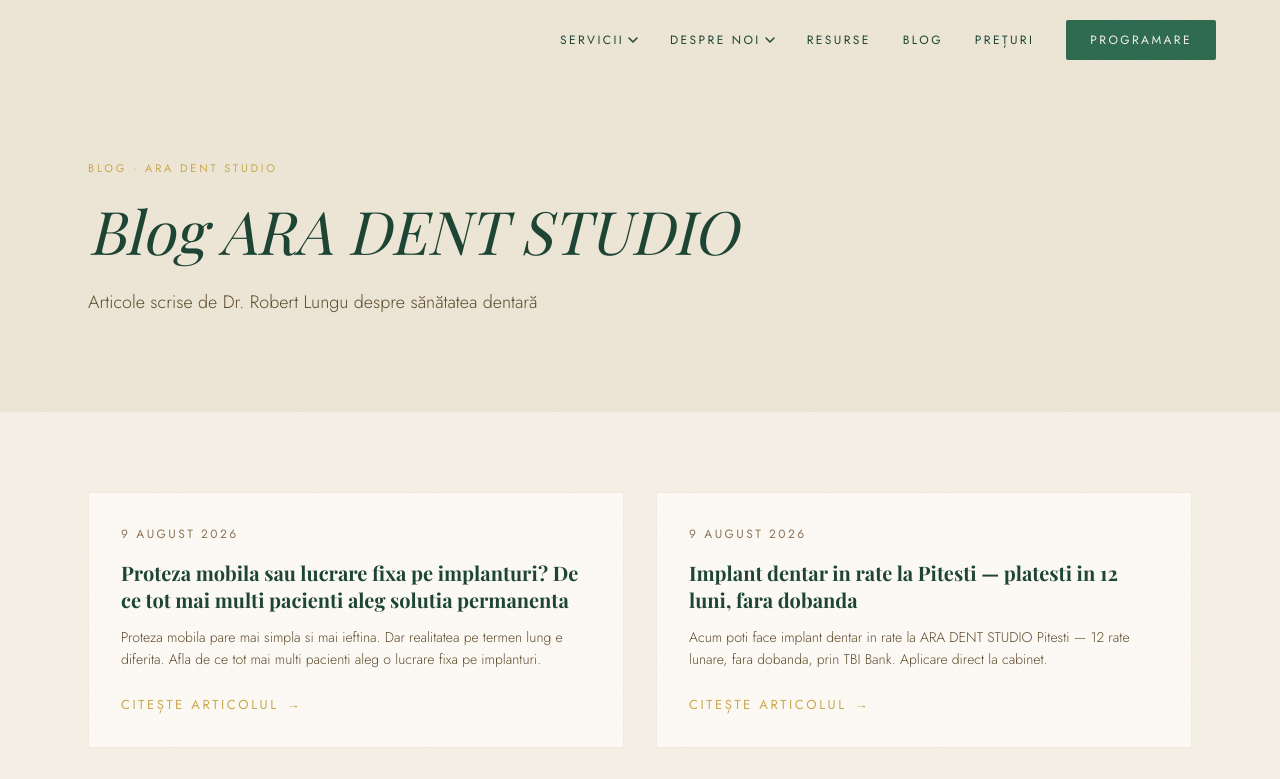
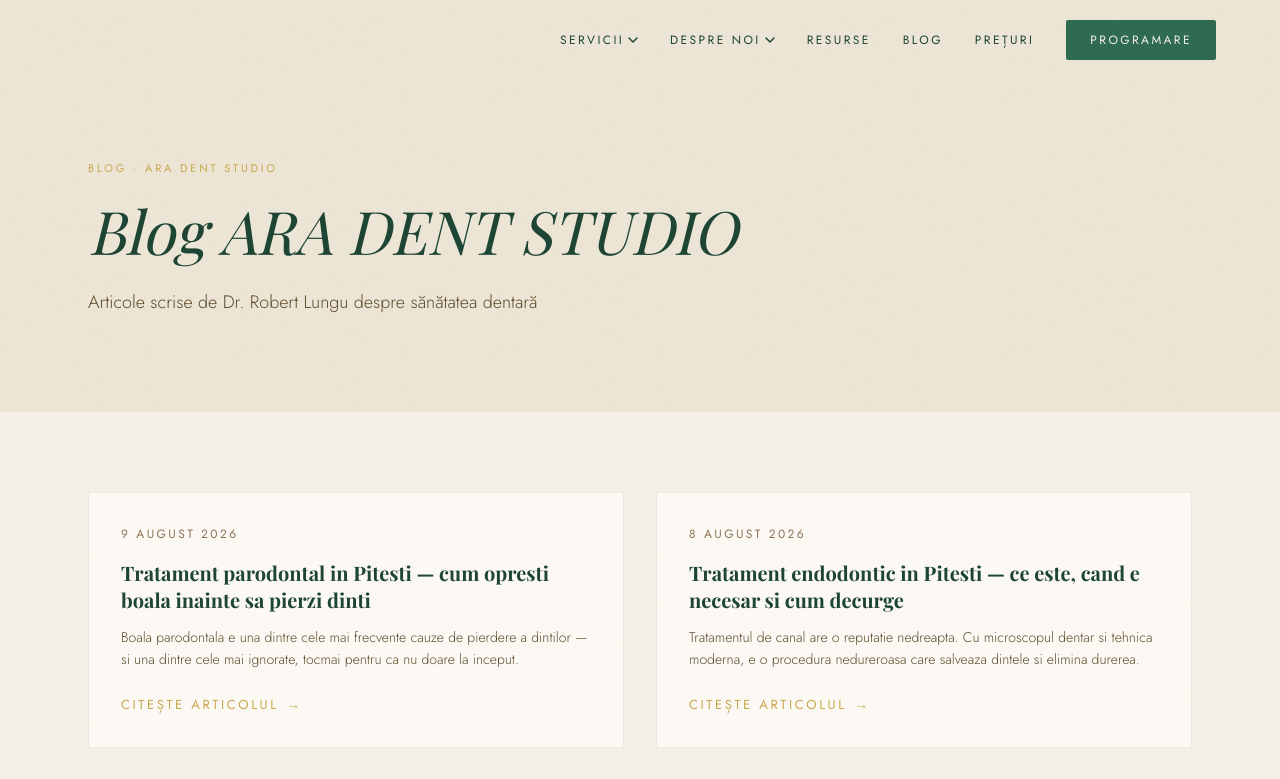
Before and after one commit to Rbt1/aradentpitesti, a Next.js app: page /blog in a window 1280 px wide. Shown: the top 779 px of the page. Built offline with nearby package versions, Linux system fonts and the light colour scheme; grey boxes are pictures that could not be loaded.

Commit message:
fix date articole blog 6-9 august

```diff
--- a/data/articole.ts
+++ b/data/articole.ts
@@ -485,7 +485,7 @@
     title: 'Proteza mobila sau lucrare fixa pe implanturi? De ce tot mai multi pacienti aleg solutia permanenta',
     metaDescription: 'Proteza mobila vs lucrare fixa pe implanturi — diferente esentiale, avantaje si dezavantaje. Afla de ce tot mai multi pacienti renunta la proteza mobila. ARA DENT STUDIO Pitesti.',
     excerpt: 'Proteza mobila pare mai simpla si mai ieftina. Dar realitatea pe termen lung e diferita. Afla de ce tot mai multi pacienti aleg o lucrare fixa pe implanturi.',
-    date: '2026-08-09',
+    date: '2026-08-06',
     continut: `
     <p>Daca ai pierdut mai multi dinti si cauti o solutie, primul gand e adesea proteza mobila — e cunoscuta, pare mai simpla si mai ieftina. Dar realitatea pe termen lung e diferita. Iata ce trebuie sa stii inainte sa iei o decizie.</p>
 
@@ -599,7 +599,7 @@
     title: 'Implant dentar in rate la Pitesti — platesti in 12 luni, fara dobanda',
     metaDescription: 'Implant dentar in rate la ARA DENT STUDIO Pitesti. 12 rate lunare, dobanda 0%, prin TBI Bank. Aplicare direct la cabinet. Consultatie gratuita.',
     excerpt: 'Acum poti face implant dentar in rate la ARA DENT STUDIO Pitesti — 12 rate lunare, fara dobanda, prin TBI Bank. Aplicare direct la cabinet.',
-    date: '2026-08-09',
+    date: '2026-08-07',
     continut: `
     <p>Unul dintre motivele pentru care pacientii amana un implant dentar nu e lipsa dorintei — e suma de platit dintr-o data. La ARA DENT STUDIO Pitesti, ai acum posibilitatea sa faci implantul dentar in rate lunare, fara dobanda.</p>
 
@@ -635,7 +635,7 @@
     title: 'Tratament endodontic in Pitesti — ce este, cand e necesar si cum decurge',
     metaDescription: 'Tratament de canal in Pitesti cu microscop dentar. De la 400 lei. Intr-o singura sedinta, nedureros. Dr. Robert Lungu, ARA DENT STUDIO. Consultatie gratuita.',
     excerpt: 'Tratamentul de canal are o reputatie nedreapta. Cu microscopul dentar si tehnica moderna, e o procedura nedureroasa care salveaza dintele si elimina durerea.',
-    date: '2026-08-09',
+    date: '2026-08-08',
     continut: `
     <p>Daca medicul ti-a recomandat un tratament de canal, primul sentiment e adesea ingrijorare. Tratamentul de canal are o reputatie nedreapta — in realitate, cu tehnica moderna si microscopul dentar, e o procedura nedureroasa care salveaza dintele si elimina durerea, nu o provoaca.</p>
 
```
